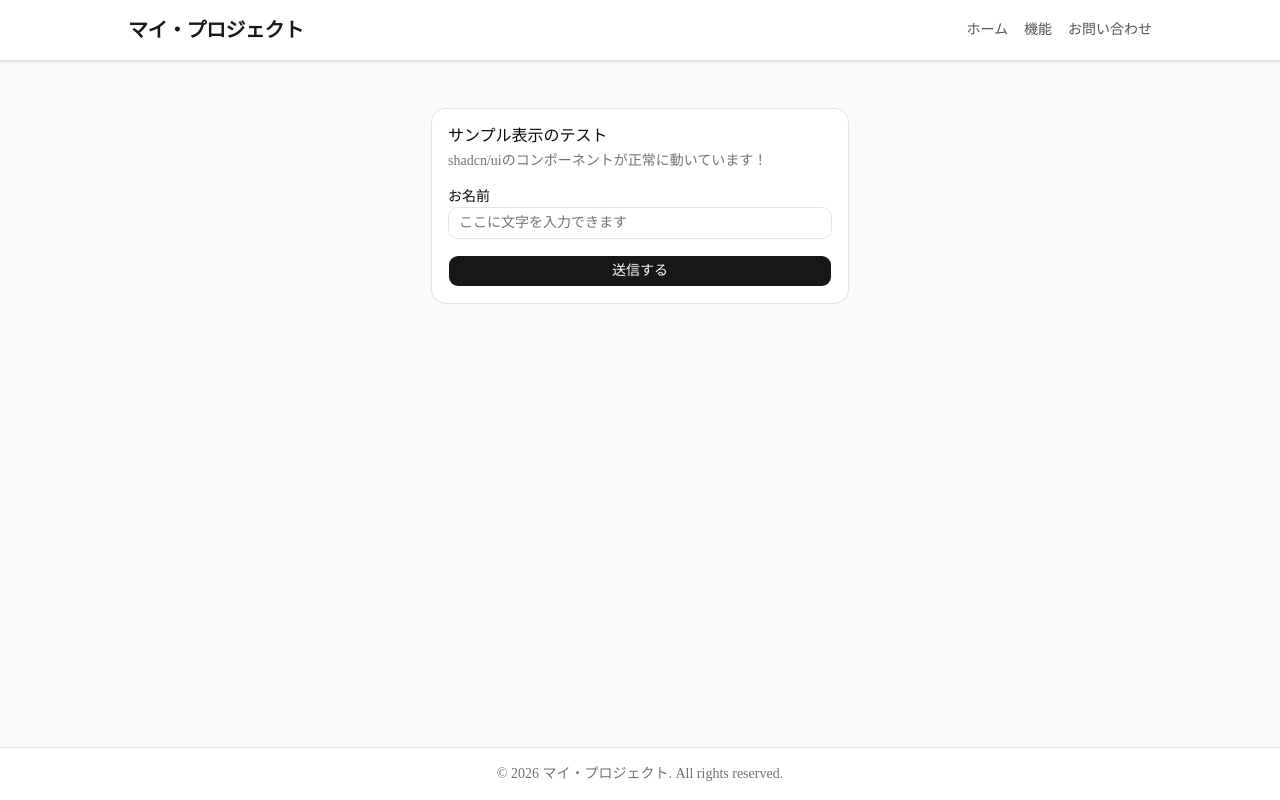
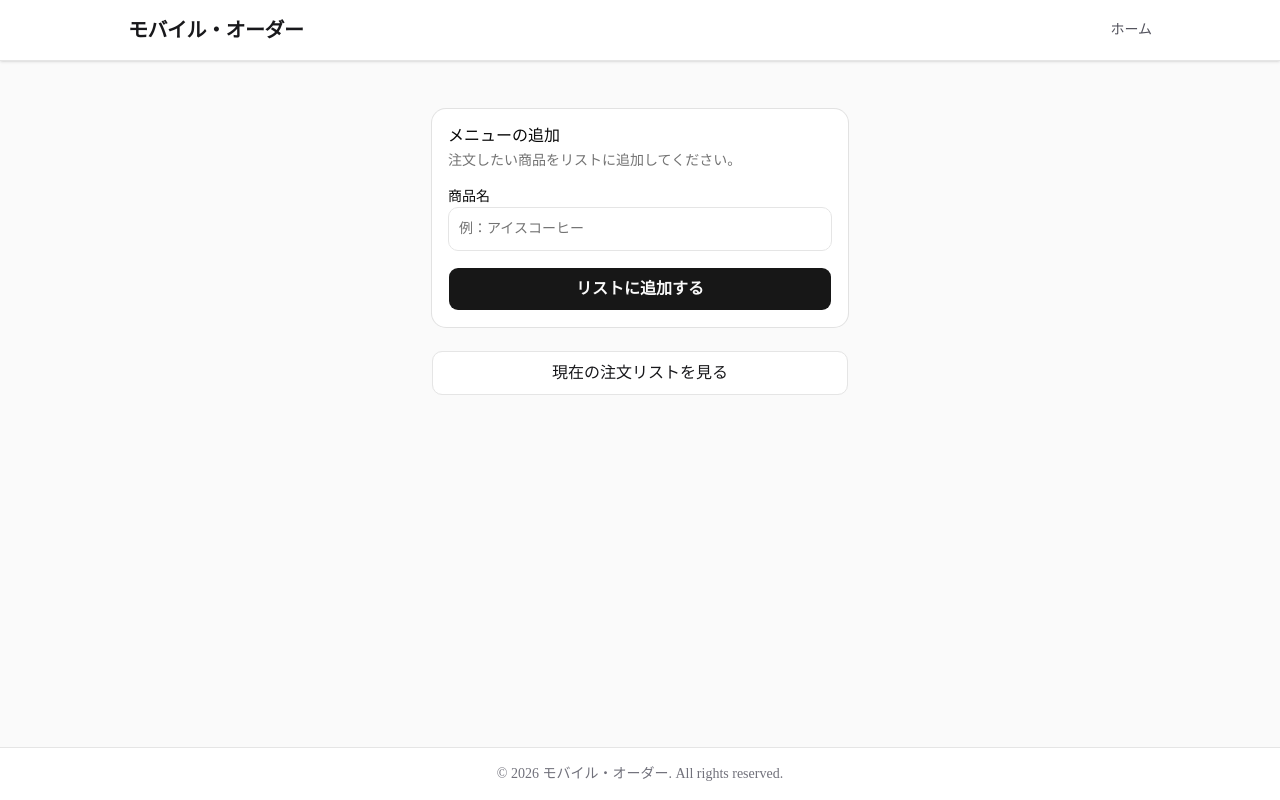
Before and after one commit to R-art-a/nextjs-project, a Next.js app: page / in a window 1280 px wide. Built offline with nearby package versions, Linux system fonts and the light colour scheme.

Commit message:
feat: add explicit CTA buttons

```diff
--- a/app/page.tsx
+++ b/app/page.tsx
@@ -6,39 +6,51 @@ export default function Home() {
   return (
     <div className="flex min-h-screen flex-col bg-zinc-50 text-zinc-900">
 
-      {/* 1. ヘッダー (header) */}
+      {/* 1. ヘッダー */}
       <header className="border-b bg-white px-6 py-4 shadow-sm">
         <div className="mx-auto flex max-w-5xl items-center justify-between">
-          <h1 className="text-xl font-bold tracking-tight">マイ・プロジェクト</h1>
+          <h1 className="text-xl font-bold tracking-tight">モバイル・オーダー</h1>
           <nav className="flex gap-4 text-sm font-medium text-zinc-600">
             <a href="#" className="hover:text-zinc-900">ホーム</a>
-            <a href="#" className="hover:text-zinc-900">機能</a>
-            <a href="#" className="hover:text-zinc-900">お問い合わせ</a>
           </nav>
         </div>
       </header>
 
-      {/* 2. メインコンテンツ (main) */}
-      <main className="mx-auto w-full max-w-md flex-1 px-4 py-12">
+      {/* 2. メインコンテンツ */}
+      <main className="mx-auto w-full max-w-md flex-1 px-4 py-12 space-y-6">
+
+        {/* メインのカード（注文フォーム） */}
         <Card className="w-full">
           <CardHeader>
-            <CardTitle>サンプル表示のテスト</CardTitle>
-            <CardDescription>shadcn/uiのコンポーネントが正常に動いています！</CardDescription>
+            <CardTitle>メニューの追加</CardTitle>
+            <CardDescription>注文したい商品をリストに追加してください。</CardDescription>
           </CardHeader>
           <CardContent className="space-y-4">
             <div className="space-y-2">
-              <label className="text-sm font-medium">お名前</label>
-              <Input placeholder="ここに文字を入力できます" />
+              <label className="text-sm font-medium">商品名</label>
+              <Input placeholder="例：アイスコーヒー" className="h-11" /> {/* 入力欄もタップしやすい高さ */}
             </div>
-            <Button className="w-full">送信する</Button>
+
+            {/* CTA 1: 追加するボタン（高さ44px相当のしっかりサイズ） */}
+            <Button className="w-full h-11 text-base font-semibold">
+              リストに追加する
+            </Button>
           </CardContent>
         </Card>
+
+        {/* CTA 2: 注文リストを見る（セカンダリボタン、こちらも高さ44px） */}
+        <div className="text-center">
+          <Button variant="outline" className="w-full h-11 text-base font-medium bg-white">
+            現在の注文リストを見る
+          </Button>
+        </div>
+
       </main>
 
-      {/* 3. フッター (footer) */}
+      {/* 3. フッター */}
       <footer className="border-t bg-white px-6 py-4 text-center text-sm text-zinc-500">
         <div className="mx-auto max-w-5xl">
-          © 2026 マイ・プロジェクト. All rights reserved.
+          © 2026 モバイル・オーダー. All rights reserved.
         </div>
       </footer>
 
```
